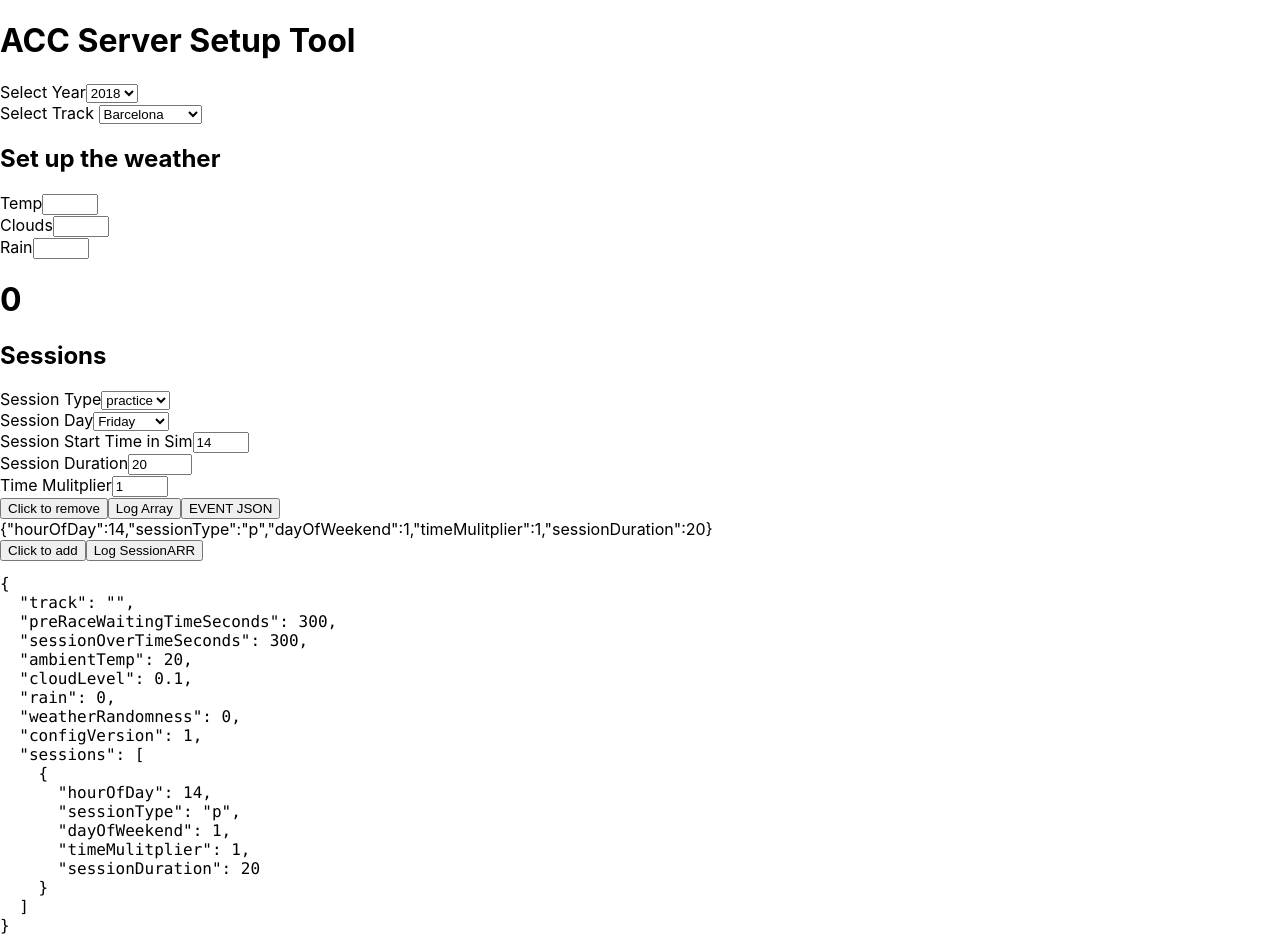
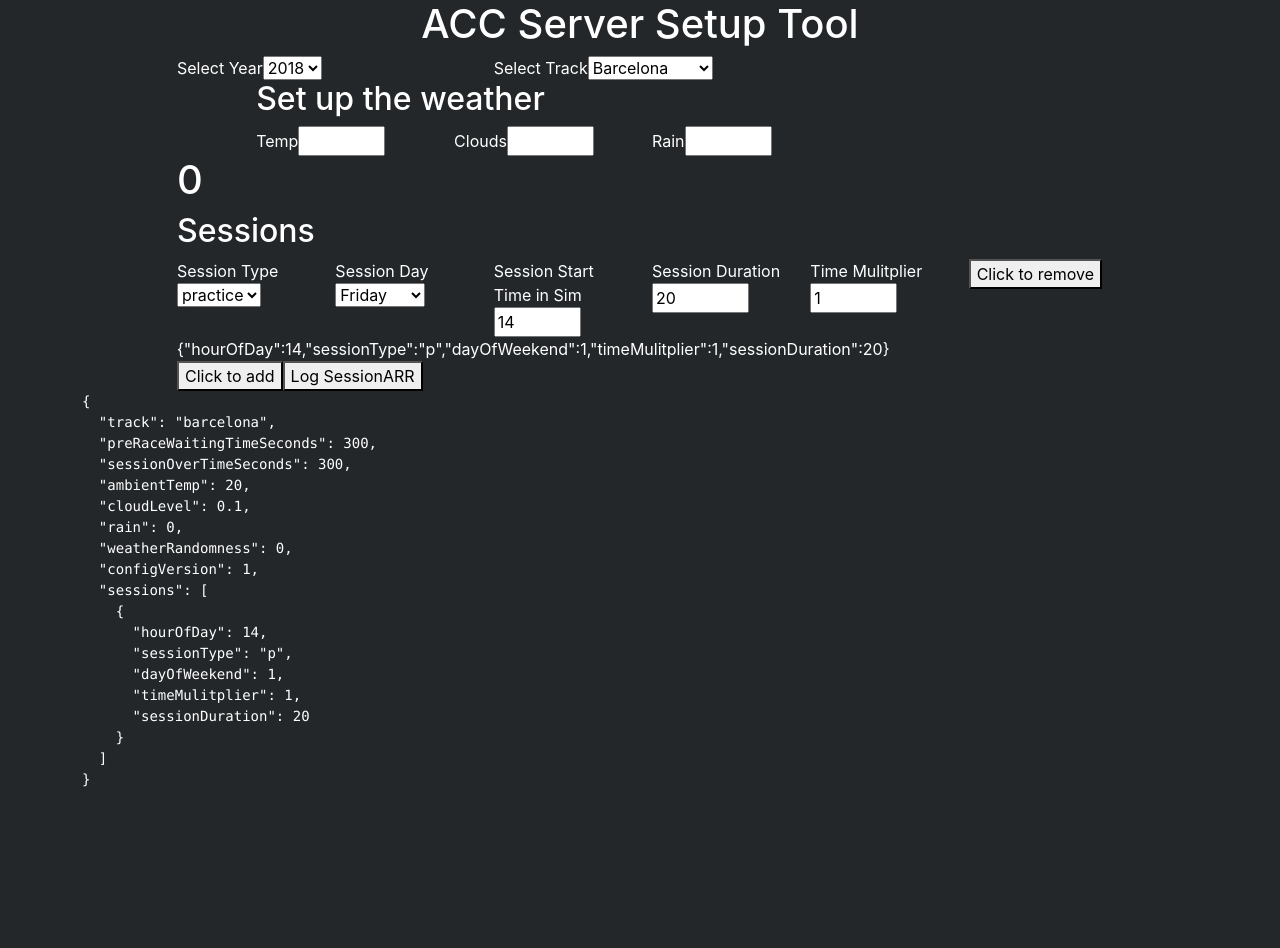
Before and after one commit to jelmore1674/acc-server-setup-ts, a React (Create React App) app: page / in a window 1280 px wide. After the commit the page ends 806 px from the top, so only its background shows below. Built offline with nearby package versions, Linux system fonts and the light colour scheme.

Commit message:
fully functional with an event, started to add styling

```diff
--- a/package.json
+++ b/package.json
@@ -11,6 +11,7 @@
     "@types/react": "^17.0.0",
     "@types/react-dom": "^17.0.0",
     "react": "^17.0.2",
+    "react-bootstrap": "^1.6.1",
     "react-dom": "^17.0.2",
     "react-scripts": "4.0.3",
     "typescript": "^4.1.2",
--- a/public/index.html
+++ b/public/index.html
@@ -1,20 +1,19 @@
 <!DOCTYPE html>
 <html lang="en">
-  <head>
+
+<head>
     <meta charset="utf-8" />
     <link rel="icon" href="%PUBLIC_URL%/favicon.ico" />
     <meta name="viewport" content="width=device-width, initial-scale=1" />
     <meta name="theme-color" content="#000000" />
-    <meta
-      name="description"
-      content="Web site created using create-react-app"
-    />
+    <meta name="description" content="Web site created using create-react-app" />
     <link rel="apple-touch-icon" href="%PUBLIC_URL%/logo192.png" />
     <!--
       manifest.json provides metadata used when your web app is installed on a
       user's mobile device or desktop. See https://developers.google.com/web/fundamentals/web-app-manifest/
     -->
     <link rel="manifest" href="%PUBLIC_URL%/manifest.json" />
+    <link rel="stylesheet" href="https://cdn.jsdelivr.net/npm/bootstrap@5.0.2/dist/css/bootstrap.min.css" integrity="sha384-EVSTQN3/azprG1Anm3QDgpJLIm9Nao0Yz1ztcQTwFspd3yD65VohhpuuCOmLASjC" crossorigin="anonymous" />
     <!--
       Notice the use of %PUBLIC_URL% in the tags above.
       It will be replaced with the URL of the `public` folder during the build.
@@ -25,8 +24,9 @@
       Learn how to configure a non-root public URL by running `npm run build`.
     -->
     <title>React App</title>
-  </head>
-  <body>
+</head>
+
+<body>
     <noscript>You need to enable JavaScript to run this app.</noscript>
     <div id="root"></div>
     <!--
@@ -38,6 +38,6 @@
 
       To begin the development, run `npm start` or `yarn start`.
       To create a production bundle, use `npm run build` or `yarn build`.
-    -->
-  </body>
+    --></body>
+
 </html>
--- /dev/null
+++ b/src/App.css
@@ -0,0 +1,38 @@
+.App {
+    text-align: center;
+}
+
+.App-logo {
+    height: 40vmin;
+    pointer-events: none;
+}
+
+@media (prefers-reduced-motion: no-preference) {
+    .App-logo {
+        animation: App-logo-spin infinite 20s linear;
+    }
+}
+
+.App-header {
+    background-color: #282c34;
+    min-height: 100vh;
+    display: flex;
+    flex-direction: column;
+    align-items: center;
+    justify-content: center;
+    font-size: calc(10px + 2vmin);
+    color: white;
+}
+
+.App-link {
+    color: #61dafb;
+}
+
+@keyframes App-logo-spin {
+    from {
+        transform: rotate(0deg);
+    }
+    to {
+        transform: rotate(360deg);
+    }
+}
--- a/src/App.tsx
+++ b/src/App.tsx
@@ -3,7 +3,7 @@ import Event from './Routes/Event/event';
 
 function App() {
 	return (
-		<div>
+		<div className='container-sm'>
 			<Event />
 		</div>
 	);
--- a/src/Routes/Event/event.tsx
+++ b/src/Routes/Event/event.tsx
@@ -1,4 +1,4 @@
-import React from 'react';
+import React, { ChangeEvent } from 'react';
 import { useState } from 'react';
 import Sessions from '../../components/Sessions';
 import TrackList from './tracks.json';
@@ -31,7 +31,7 @@ const defaultSession: SessionObj = {
 };
 
 const defaultEvent: Event = {
-	track: '',
+	track: TrackList[0].tracks[0].trackName,
 	preRaceWaitingTimeSeconds: 300,
 	sessionOverTimeSeconds: 300,
 	ambientTemp: 20,
@@ -44,6 +44,7 @@ const defaultEvent: Event = {
 
 export default function EventRoute() {
 	const [year, setYear] = useState(TrackList[0].year);
+	const [track, setTrack] = useState(TrackList[0].tracks[0].trackName);
 	const [eventJSON, setEventJSON] = useState(defaultEvent);
 	const [sessionsArr, setSessionsArr] = useState<Array<SessionObj>>([
 		defaultSession,
@@ -67,6 +68,12 @@ export default function EventRoute() {
 				...eventJSON,
 				[event.target.id]: rainRounded,
 			});
+		} else if (event.target.id === 'track') {
+			setTrack(event.target.value);
+			setEventJSON({
+				...eventJSON,
+				[event.target.id]: event.target.value,
+			});
 		} else {
 			setEventJSON({
 				...eventJSON,
@@ -76,36 +83,56 @@ export default function EventRoute() {
 		console.log(eventJSON);
 	}
 
+	function handleYearChange(event: ChangeEvent<HTMLSelectElement>): void {
+		const selectedYear = parseInt(event.target.value);
+		setYear((y) => selectedYear);
+		for (let i = 0; i < TrackList.length; i++) {
+			if (TrackList[i].year === selectedYear) {
+				setTrack(TrackList[i].tracks[0].trackName);
+				setEventJSON({
+					...eventJSON,
+					track: TrackList[i].tracks[0].trackName,
+				});
+			}
+		}
+	}
+
 	return (
-		<div className='App'>
-			<h1>ACC Server Setup Tool</h1>
+		<div className='row justify-content-around'>
+			<div className='col-10  align-center'>
 				<div>
-				<div>
+					<h1 className='h1 text-center'>ACC Server Setup Tool</h1>
+					<div className='row align-items-start'>
+						<div className='col-4'>
 							<label>Select Year</label>
 							<select
 								name='year'
 								id='year'
 								value={year}
-						onChange={(e) => setYear(parseInt(e.target.value))}>
+								onChange={(e) => handleYearChange(e)}>
 								{TrackList.map((year) => {
 									return (
-								<option value={year.year} id={`${year.year}`}>
+										<option
+											value={year.year}
+											id={`${year.year}`}>
 											{year.year}
 										</option>
 									);
 								})}
 							</select>
 						</div>
-				<div>
+
+						<div className='col-4'>
 							<label> Select Track </label>
-
 							<select
 								name='track'
 								id='track'
+								value={track}
 								onChange={(e) => handleSelectTrack(e)}>
 								{TrackList.map((track) => {
 									if (year === track.year) {
-								return track.tracks.map((track, index) => {
+										return track.tracks.map(
+											(track, index) => {
 												return (
 													<option
 														key={index}
@@ -113,14 +140,19 @@ export default function EventRoute() {
 														{track.title}
 													</option>
 												);
-								});
+											}
+										);
 									}
 								})}
 							</select>
 						</div>
-				<div>
+					</div>
+				</div>
+				<div className='row justify-content-around'>
+					<div className='col-10 align-center'>
 						<h2>Set up the weather</h2>
-					<div>
+						<div className='row'>
+							<div className='col-3'>
 								<label>Temp</label>
 								<input
 									onChange={(e) => handleSelectTrack(e)}
@@ -130,7 +162,7 @@ export default function EventRoute() {
 									max='42'
 								/>
 							</div>
-					<div>
+							<div className='col-3'>
 								<label>Clouds</label>
 								<input
 									onChange={(e) => handleSelectTrack(e)}
@@ -140,7 +172,7 @@ export default function EventRoute() {
 									max='10'
 								/>
 							</div>
-					<div>
+							<div className='col-3'>
 								<label>Rain</label>
 								<input
 									onChange={(e) => handleSelectTrack(e)}
@@ -150,6 +182,8 @@ export default function EventRoute() {
 									min='0'
 									max='10'
 								/>
+							</div>
+						</div>
 					</div>
 				</div>
 				{/* {displayedSessions} */}
--- a/src/Routes/Event/tracks.json
+++ b/src/Routes/Event/tracks.json
@@ -50,37 +50,49 @@
     {
         "year": 2019,
         "tracks": [{
-                "trackName": "barcelona",
+                "trackName": "barcelona_2019",
                 "title": "Barcelona"
             },
             {
-                "trackName": "brands_hatch",
+                "trackName": "brands_hatch_2019",
                 "title": "Brands Hatch"
             },
 
             {
-                "trackName": "hungaroring",
+                "trackName": "hungaroring_2019",
                 "title": "Hungaroring"
             },
             {
-                "trackName": "misano",
+                "trackName": "misano_2019",
                 "title": "Misano"
             },
             {
-                "trackName": "monza",
+                "trackName": "monza_2019",
                 "title": "Monza"
             },
             {
-                "trackName": "nurburgring",
+                "trackName": "nurburgring_2019",
                 "title": "Nurburgring"
             },
             {
-                "trackName": "paulRicard",
+                "trackName": "paulRicard_2019",
                 "title": "Paul Ricard"
             },
             {
-                "trackName": "silverstone",
+                "trackName": "silverstone_2019",
                 "title": "Silverstone"
+            },
+            {
+                "trackName": "spa_2019",
+                "title": "Spa"
+            },
+            {
+                "trackName": "zanvoort_2019",
+                "title": "Zanvoort"
+            },
+            {
+                "trackName": "zolder_2019",
+                "title": "Zolder"
             }
         ]
     }
--- a/src/components/Sessions.tsx
+++ b/src/components/Sessions.tsx
@@ -80,21 +80,24 @@ export default function Sessions({
 	}
 
 	return (
-		<div>
+		<div className='row'>
+			<div className='col'>
 				<h1>{id}</h1>
 				<h2>Sessions</h2>
-			<div>
+				<div className='row'>
+					<div className='col-md'>
 						<label>Session Type</label>
 						<select
 							onChange={(e) => setSessionType(e.target.value)}
 							name='sessionType'
 							id='sessionType'
 							value={sessionsArr[id].sessionType}>
-					<option value='p'>practice</option>
+							<option value={id}>practice</option>
 							<option value='q'>quali</option>
 							<option value='r'>race</option>
 						</select>
-				<div>
+					</div>
+					<div className='col-2'>
 						<label>Session Day</label>
 						<select
 							onChange={(e) => {
@@ -109,7 +112,7 @@ export default function Sessions({
 							<option value='3'>Sunday</option>
 						</select>
 					</div>
-				<div>
+					<div className='col-2'>
 						<label>Session Start Time in Sim</label>
 						<input
 							onChange={(e) => {
@@ -122,7 +125,7 @@ export default function Sessions({
 							max='23'
 						/>
 					</div>
-				<div>
+					<div className='col-2'>
 						<label>Session Duration</label>
 						<input
 							onChange={(e) =>
@@ -135,7 +138,7 @@ export default function Sessions({
 							value={sessionDuration}
 						/>
 					</div>
-				<div>
+					<div className='col-2'>
 						<label>Time Mulitplier</label>
 						<input
 							onChange={(e) =>
@@ -148,14 +151,11 @@ export default function Sessions({
 							value={timeMulitplier}
 						/>
 					</div>
+					<div className='col-2'>
 						<button onClick={handleClick}>Click to remove</button>
-				<button onClick={() => console.log(sessionsArr)}>
-					Log Array
-				</button>
-				<button onClick={() => console.log(eventJSON)}>
-					EVENT JSON
-				</button>
+					</div>
 					<div>{JSON.stringify(eventJSON.sessions[id])}</div>
+				</div>
 			</div>
 		</div>
 	);
--- a/src/index.css
+++ b/src/index.css
@@ -3,6 +3,9 @@ body {
     font-family: -apple-system, BlinkMacSystemFont, 'Segoe UI', 'Roboto', 'Oxygen', 'Ubuntu', 'Cantarell', 'Fira Sans', 'Droid Sans', 'Helvetica Neue', sans-serif;
     -webkit-font-smoothing: antialiased;
     -moz-osx-font-smoothing: grayscale;
+    background-color: #bd3039;
+    background-color: #23272a;
+    color: white;
 }
 
 code {
```
Also changed, not shown: 2 other files (tests, documents, lock files or other folders). Lines whose indentation alone changed are shown as unchanged.
